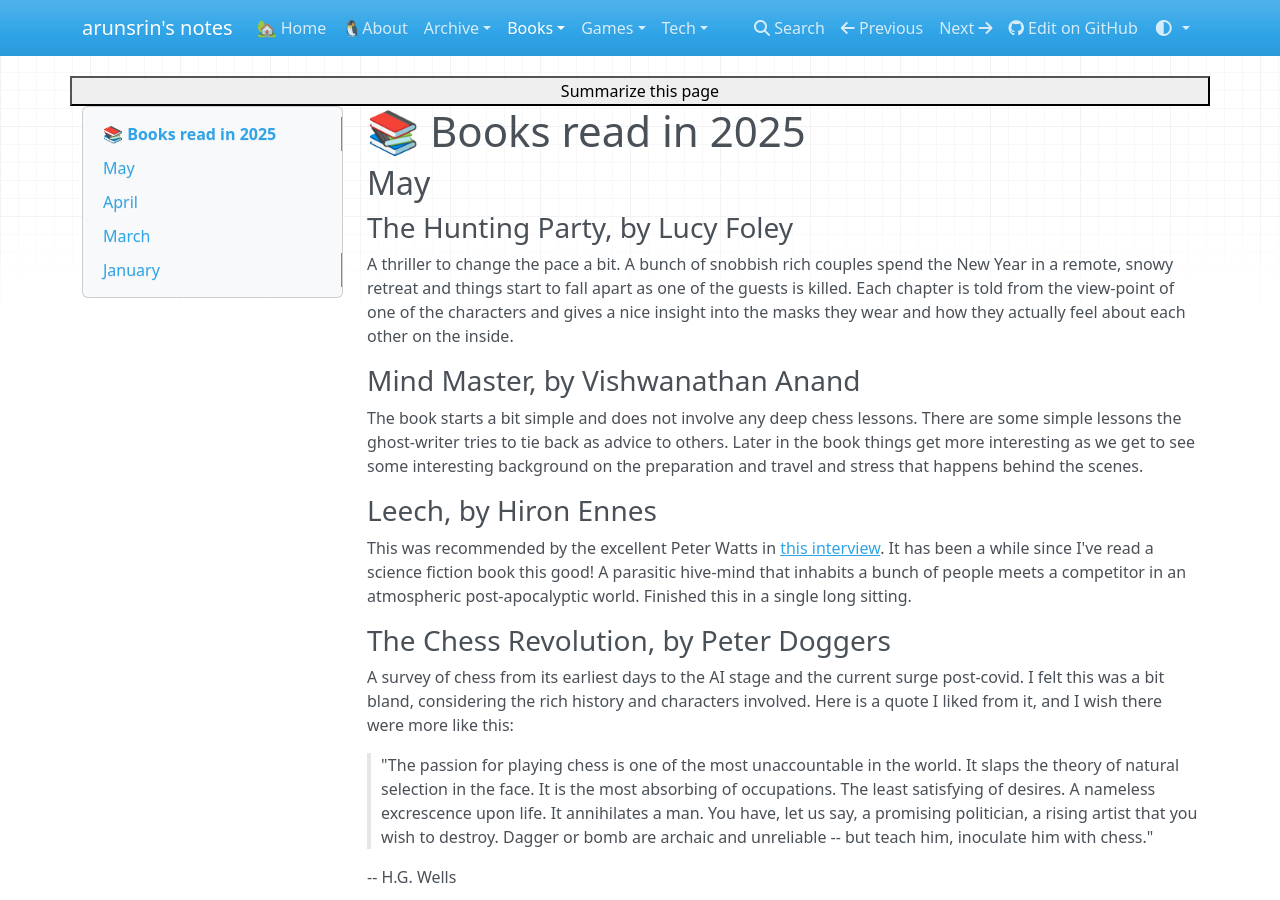
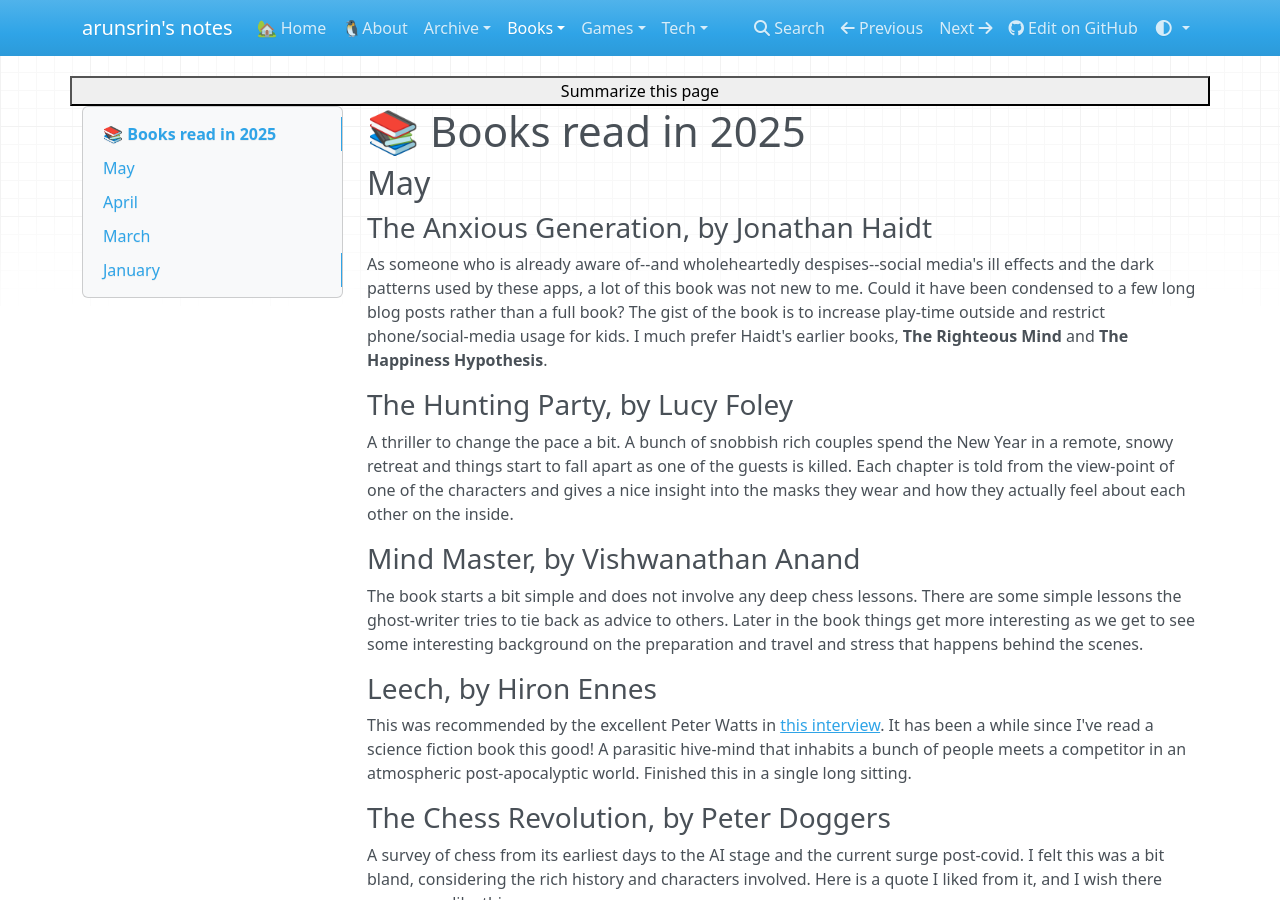
Before and after one commit to arunsrin/arunsrin.mkdocs, an MkDocs documentation site: the page built from home/books/2025.md, in a window 1280 px wide and 900 px high. Built offline with MkDocs 1.6.1, drawn with Linux system fonts in a browser that asks for light colours; nearby versions of some CDN libraries.

Commit message:
finished anxious generation

```diff
--- a/home/books/2025.md
+++ b/home/books/2025.md
@@ -1,6 +1,15 @@
 # 📚 Books read in 2025
 
 ## May
+
+### The Anxious Generation, by Jonathan Haidt
+
+As someone who is already aware of--and wholeheartedly despises--social media's
+ill effects and the dark patterns used by these apps, a lot of this book was
+not new to me. Could it have been condensed to a few long blog posts rather
+than a full book? The gist of the book is to increase play-time outside and
+restrict phone/social-media usage for kids. I much prefer Haidt's earlier
+books, **The Righteous Mind** and **The Happiness Hypothesis**.
 
 ### The Hunting Party, by Lucy Foley
 
```
